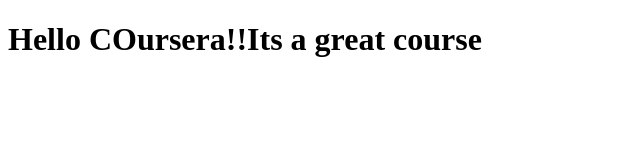
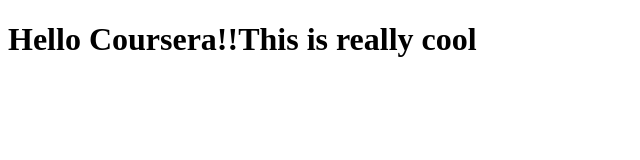
Before and after one commit to neroexpress/coursera-test, a plain HTML site: page site/index.html in a window 1280 px wide. Shown: the whole page, without its empty margins (0-640 px from the left). Drawn offline with Linux system fonts and the light colour scheme.

Commit message:
small addition

```diff
--- a/site/index.html
+++ b/site/index.html
@@ -1,9 +1,9 @@
 <!DOCTYPE html>
 <html>
 <head>
-	<title>Hello COursera</title>
+	<title>Hello Coursera</title>
 </head>
 <body>
-<h1>Hello COursera!!Its a great course</h1>
+<h1>Hello Coursera!!This is really cool</h1>
 </body>
 </html>
```
